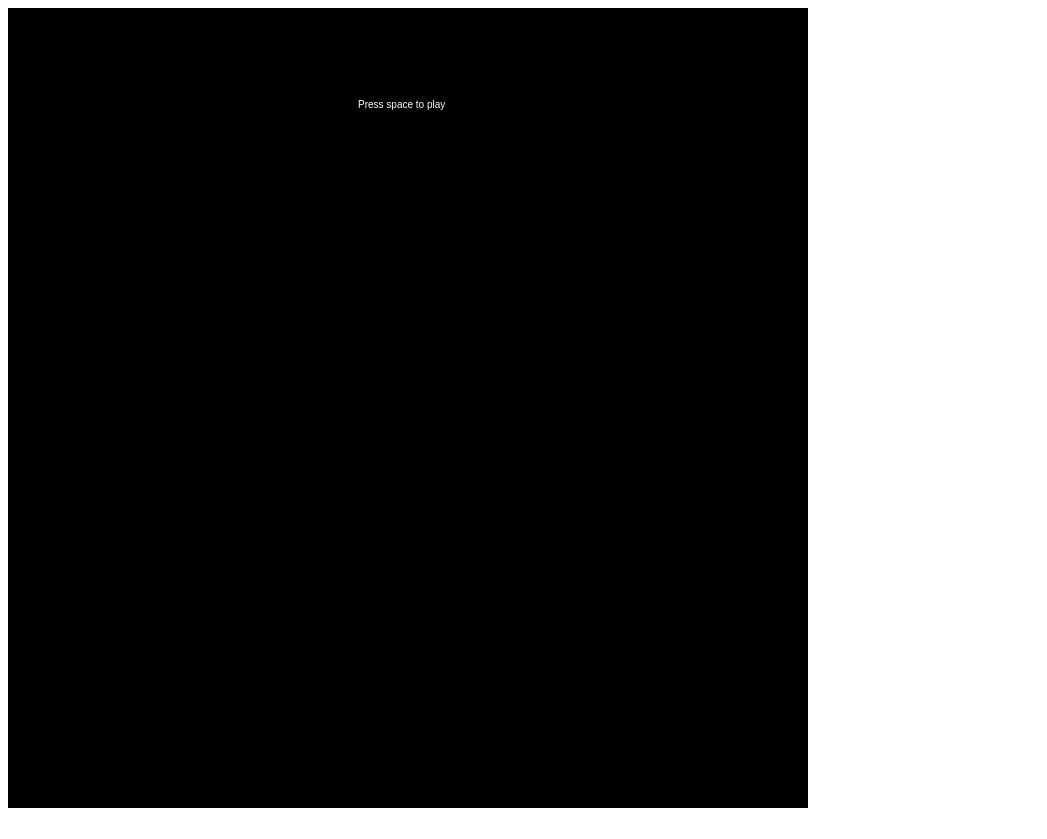
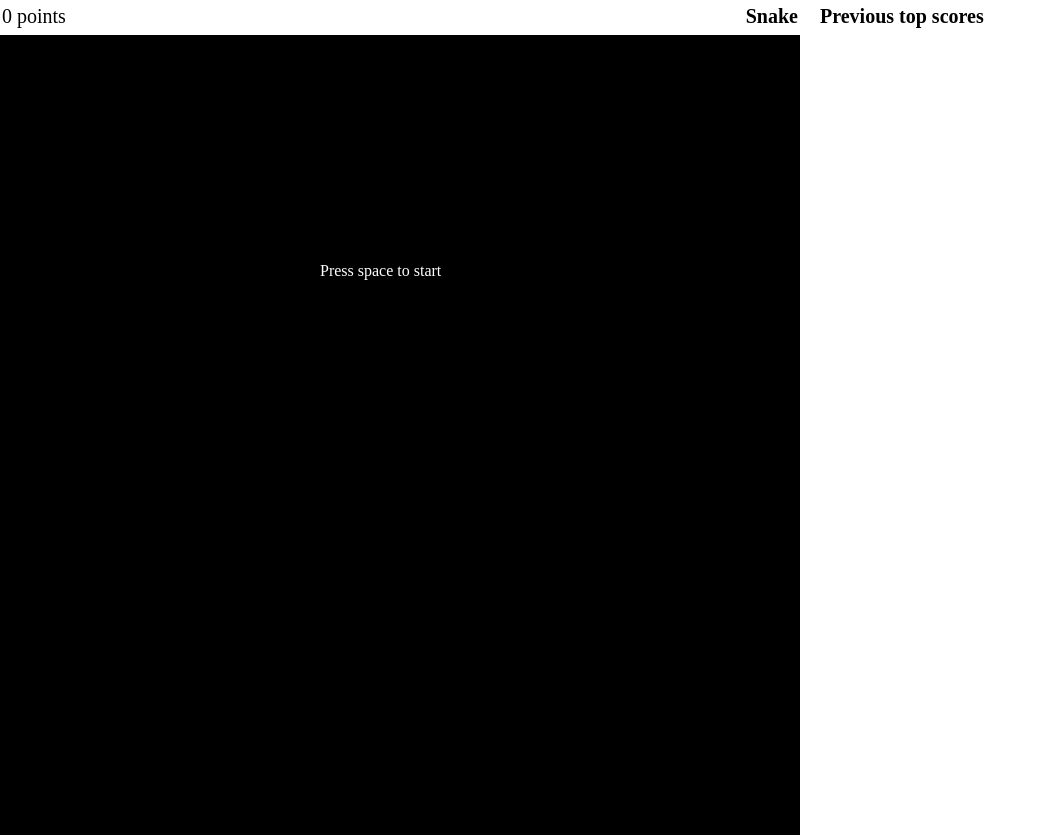
Before and after one commit to JMackay2000/snake-js, a plain HTML site: page index.html in a window 1280 px wide. Shown: the whole page, without its empty margins (0-1047 px from the left). Drawn offline with Linux system fonts and the light colour scheme.

Commit message:
added highscore list, fixed various small issues, styling

```diff
--- a/index.html
+++ b/index.html
@@ -6,10 +6,28 @@
     <meta http-equiv="X-UA-Compatible" content="IE=edge">
     <meta name="viewport" content="width=device-width, initial-scale=1.0">
     <title>Snake</title>
+    <link href="style.css" rel="stylesheet">
 </head>
 
 <body>
-    <canvas id="snakeCanvas" width="800px" height="800px"></canvas>
+    <div class="content">
+        <div class="gameBody">
+            <div class="gameHeader">
+                <span id="score">&nbsp;</span>
+                <h6>Snake</h6>
+            </div>
+            <canvas id="snakeCanvas" width="800px" height="800px">
+            </canvas>
+            <div id="gameOverlay">
+                <div id="gameOver"></div>
+                <div id="startAgain">Press space to start</div>
+            </div>
+        </div>
+        <div class="prevScores">
+            <h6>Previous top scores</h6>
+            <ol id="scoreList"></ol>
+        </div>
+    </div>
     <script src="main.js"></script>
 </body>
 
--- a/main.js
+++ b/main.js
@@ -1,8 +1,12 @@
 const canvasEl = document.getElementById("snakeCanvas");
+const scoreEl = document.getElementById("score");
+const scoreListEl = document.getElementById("scoreList");
+const gameOverEl = document.getElementById("gameOver");
+const gameOverlayEl = document.getElementById("gameOverlay");
 const ctx = canvasEl.getContext("2d");
 
-const canvasWidth = canvasEl.clientWidth;
-const canvasHeight = canvasEl.clientHeight;
+const canvasWidth = canvasEl.getBoundingClientRect().width;
+const canvasHeight = canvasEl.getBoundingClientRect().height;
 
 //system
 let running = false;
@@ -21,6 +25,7 @@ const gridWidth = Math.floor(canvasWidth / eWidth);
 const gridHeight = Math.floor(canvasHeight / eHeight);
 
 let score = 0;
+let prevScores = [];
 
 const apple = {
     x: 0,
@@ -74,14 +79,14 @@ const snake = {
                 this.body[i].y += headY;
                 if ((this.body[i].x < 0 || this.body[i].x > gridWidth)
                     || (this.body[i].y < 0 || this.body[i].y > gridHeight)) {
-                    endGame();
+                    stopGame();
                 }
             } else {
                 let temp = { ...this.body[i] };
                 //check if this position overlaps with the head of the snake
                 // if it does, end game
                 this.body[i] = lastSeg;
-                if (intersects(this.body[i], this.body[0])) endGame();
+                if (intersects(this.body[i], this.body[0])) stopGame();
                 lastSeg = temp;
             }
             if (intersects(this.body[i], apple.getPosition())) {
@@ -117,15 +122,39 @@ const snake = {
     },
 }
 
-function endGame() {
-    running = false;
+function startGame() {
+    snake.init();
+    apple.init();
     score = 0;
+    gameOverlayEl.style.display = "none";
 }
 
+function stopGame() {
+    running = false;
+    prevScores.push(score);
+    prevScores = prevScores.sort((a, b) => b - a).slice(0, 10);
+    const scoreLIEls = [];
+    prevScores.forEach(score => {
+        const liEl = document.createElement("LI");
+        liEl.textContent = score;
+        scoreLIEls.push(liEl)
+    });
+    scoreListEl.replaceChildren(...scoreLIEls)
+    if (score > 0) {
+        gameOverEl.textContent = "Game Over! You scored " + score + " points";
+    }
+    gameOverlayEl.style.display = "block";
+}
 
 document.addEventListener("keydown", (e) => {
     if (e.key === " " || e.key === "space") {
-        running = !running;
+        if (!running) {
+            startGame();
+            running = true;
+        } else {
+            stopGame();
+            running = false;
+        }
     } else {
         snake.move(e);
     }
@@ -139,12 +168,8 @@ function mainLoop() {
         snake.update();
         apple.render();
         snake.render();
-    } else {
-        apple.init();
-        snake.init();
-        ctx.fillStyle = "white";
-        ctx.fillText("Press space to play", canvasWidth / 2 - 50, 100);
     }
+    scoreEl.textContent = `${score} points`
 }
 
 function intersects(obj1, obj2) {
--- /dev/null
+++ b/style.css
@@ -0,0 +1,44 @@
+* {
+    margin: 0;
+    padding: 0;
+}
+
+h6 {
+    font-size: 20px;
+}
+
+.content {
+    width: fit-content;
+    height: 100%;
+    display: flex;
+}
+
+.gameBody {
+    width: 800px;
+    height: 825px;
+}
+
+.gameHeader {
+    display: flex;
+    flex-direction: row;
+    justify-content: space-between;
+    font-size: 20px;
+    height: 25px;
+    margin: 5px 2px;
+}
+
+/* #snakeCanvas {
+    width: 800px;
+    height: 800px;
+} */
+
+#gameOverlay {
+    position: relative;
+    color: white;
+    top: -70%;
+    left: 40%;
+}
+
+.prevScores {
+    margin: 5px 0 0 20px;
+}
```
